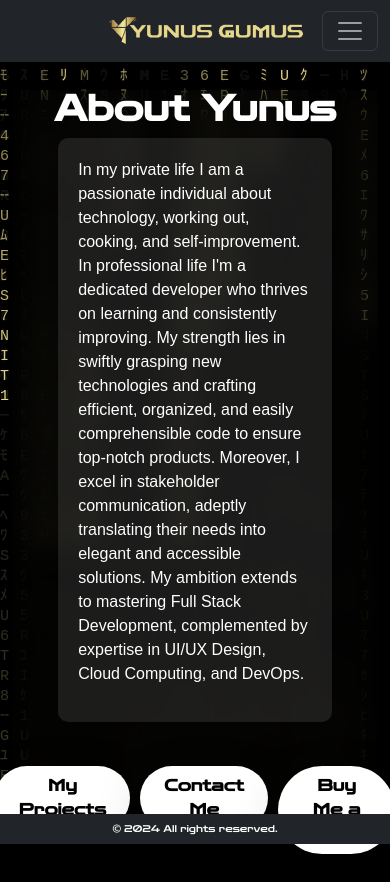
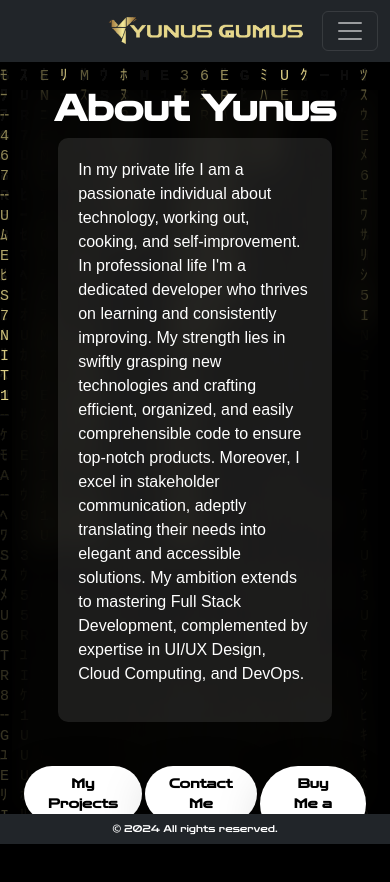
Before and after one commit to yemregumus/pfSite, a Next.js app: page /about in a window 390 px wide. Before the commit the page ends 854 px from the top, so only its background shows below. Built offline with nearby package versions, Linux system fonts and the light colour scheme.

Commit message:
added docstrings, fixed some css issues

```diff
--- a/src/pages/about.js
+++ b/src/pages/about.js
@@ -29,7 +29,7 @@ export default function AboutMe() {
             <p className="aboutMeP ">In my private life I am a passionate individual about technology, working out, cooking, and self-improvement. In professional life I&apos;m a dedicated developer who thrives on learning and consistently improving. My strength lies in swiftly grasping new technologies and crafting efficient, organized, and easily comprehensible code to ensure top-notch products. Moreover, I excel in stakeholder communication, adeptly translating their needs into elegant and accessible solutions. My ambition extends to mastering Full Stack Development, complemented by expertise in UI/UX Design, Cloud Computing, and DevOps.</p>
           </div>
           <br />
-          <div className="buttons-container">
+          <div className="buttons-container ">
             <CustomButton href="/portfolio" text="My Projects" />
             <CustomButton href="/contact" text="Contact Me" />
             <CustomButton href="https://buymeacoffee.com/yunusgumus" text="Buy Me a Coffee" openInNewTab />
--- a/src/pages/components/CustomButton.js
+++ b/src/pages/components/CustomButton.js
@@ -2,6 +2,17 @@ import React from "react";
 import Link from "next/link";
 import { motion } from "framer-motion";
 
+/**
+ * Custom button component with optional link functionality and animations.
+ *
+ * @param {Object} props - The props object.
+ * @param {string} props.href - The URL to link to, if provided.
+ * @param {string} props.text - The text to display on the button.
+ * @param {string} [props.type="button"] - The type of the button.
+ * @param {Function} props.onClick - The function to call when the button is clicked.
+ * @param {boolean} [props.openInNewTab=false] - Whether to open the link in a new tab.
+ * @returns {JSX.Element} React element representing the custom button component.
+ */
 const CustomButton = ({ href, text, type = "button", onClick, openInNewTab = false }) => {
   const buttonProps = {
     whileHover: { scale: 1.1, backgroundColor: "black", color: "white" },
@@ -9,7 +20,7 @@ const CustomButton = ({ href, text, type = "button", onClick, openInNewTab = fal
     initial: { opacity: 0, scale: 0.8 },
     animate: { opacity: 1, scale: 1 },
     transition: { duration: 0.1 },
-    className: "menu-button font-semibold py-2 px-6 rounded-full shadow-lg cursor-pointer",
+    className: "menu-button font-semibold py-2 px-4 sm:px-2 rounded-full shadow-lg cursor-pointer text-sm sm:text-base",
     style: { backgroundColor: "white", color: "black" },
     onClick: onClick,
   };
--- a/src/pages/components/Footer.js
+++ b/src/pages/components/Footer.js
@@ -1,6 +1,11 @@
 import React from "react";
 import { Container, Navbar } from "react-bootstrap";
 
+/**
+ * Footer component displaying copyright information.
+ *
+ * @returns {JSX.Element} React element representing the footer component.
+ */
 export default function Footer() {
   return (
     <Navbar expand="lg" className="fixed-bottom bg-dark navbar-dark custom-footer">
--- a/src/pages/components/MainNav.js
+++ b/src/pages/components/MainNav.js
@@ -22,7 +22,7 @@ export default function MainNav() {
         <Container>
           <Navbar.Brand className="ml-auto">
             <Link href="/">
-              <Image alt="" src={logo} width="200" height="50" className="d-inline-block align-top" />
+              <Image alt="nameLogo" src={logo} width="200" height="50" className="d-inline-block align-top" />
             </Link>
           </Navbar.Brand>
           <Navbar.Toggle aria-controls="responsive-navbar-nav" onClick={handleToggle} />
--- a/src/pages/components/MatrixRain.js
+++ b/src/pages/components/MatrixRain.js
@@ -1,5 +1,10 @@
 import React, { useEffect, useRef } from "react";
 
+/**
+ * Matrix-style raining code effect using HTML5 canvas.
+ *
+ * @returns {JSX.Element} React element representing the MatrixRainingCode component.
+ */
 const MatrixRainingCode = () => {
   const canvasRef = useRef(null);
 
--- a/src/pages/components/ProjectCard.js
+++ b/src/pages/components/ProjectCard.js
@@ -1,13 +1,31 @@
 import React, { useState } from "react";
 import { motion } from "framer-motion";
 import Image from "next/image";
+
+/**
+ * Component representing a project card with interactive hover effects.
+ *
+ * @param {Object} props - The props object.
+ * @param {string} props.name - The name of the project.
+ * @param {string} props.description - The description of the project.
+ * @param {string} props.githubRepo - The link to the GitHub repository of the project.
+ * @param {string} props.deploymentLink - The link to the deployed version of the project.
+ * @param {string} props.imagePath - The path to the image representing the project.
+ * @returns {JSX.Element} React element representing the project card component.
+ */
 
 const ProjectCard = ({ name, description, githubRepo, deploymentLink, imagePath }) => {
   const [isHovered, setIsHovered] = useState(false);
 
   return (
     <motion.div className="project-card-container" onMouseEnter={() => setIsHovered(true)} onMouseLeave={() => setIsHovered(false)}>
-      <motion.div className="project-card" whileHover={{ scale: 1.05, height: "auto" }} initial={{ scale: 1, height: "18rem" }} onMouseEnter={() => setIsHovered(true)} onMouseLeave={() => setIsHovered(false)}>
+      <motion.div
+        className="project-card"
+        whileHover={{ scaleY: 1.2, height: "auto", marginBottom: "35px", marginTop: "35px", transition: { duration: 0.5 } }} //hover effect
+        initial={{ scale: 1, height: "18rem" }}
+        onMouseEnter={() => setIsHovered(true)}
+        onMouseLeave={() => setIsHovered(false)}
+      >
         <Image src={imagePath} alt={name} width={300} height={200} />
         <div>
           <h3 className="card-title text-xl font-bold mb-4">{name}</h3>
--- a/src/pages/components/WhiteRabbit.js
+++ b/src/pages/components/WhiteRabbit.js
@@ -2,6 +2,14 @@ import { Card, Col, Row } from "react-bootstrap";
 import { TypeAnimation } from "react-type-animation";
 import Image from "next/image";
 
+/**
+ * Component displaying a White Rabbit animation with dynamic text sequence.
+ *
+ * @param {Object} props - The props object.
+ * @param {string[]} props.textSequence - An array of text strings to animate.
+ * @param {string} props.rabbitSrc - The source URL for the White Rabbit image.
+ * @returns {JSX.Element} React element representing the WhiteRabbit component.
+ */
 const WhiteRabbit = ({ textSequence, rabbitSrc }) => {
   return (
     <Card className="bg-dark text-white card-main mb-1" style={{ maxHeight: "120px" }}>
@@ -24,7 +32,7 @@ const WhiteRabbit = ({ textSequence, rabbitSrc }) => {
           </Col>
           <Col md={4} className="d-md-block">
             <div className="white-rabbit-animation mb-2">
-              <Image width={100} height={100} src={rabbitSrc} alt="White Rabbit" />
+              <Image width={100} height={100} src={rabbitSrc} alt="White Rabbit" priority={true} />
             </div>
           </Col>
         </Row>
--- a/src/pages/portfolio.js
+++ b/src/pages/portfolio.js
@@ -78,7 +78,7 @@ const Portfolio = () => {
                 name={project.name}
                 description={project.description}
                 githubRepo={project.githubRepo}
-                imagePath={project.imagePath} // Use imageSrc instead of imagePath
+                imagePath={project.imagePath} // Use imagePath instead
               />
             </div>
           ))}
--- a/src/styles/globals.css
+++ b/src/styles/globals.css
@@ -50,6 +50,19 @@ body {
   display: flex;
   gap: 10px; /* Adds space between the buttons */
   margin-top: 20px; /* Adjust as needed */
+}
+
+/* Apply smaller button size on screens smaller than 768px */
+@media (max-width: 768px) {
+  .buttons-container {
+    gap: 3px; /* Reduce the space between buttons */
+    margin-bottom: 40px; /* Adjust as needed */
+  }
+
+  .menu-button {
+    font-size: 0.8rem; /* Reduce button font size */
+    padding: 8px 12px; /* Reduce button padding */
+  }
 }
 
 .custom-navbar {
```
Also changed, not shown: src/pages/components/Alert.js (+8 -4 lines), src/pages/components/AlertProvider.js (+18 -0 lines).
